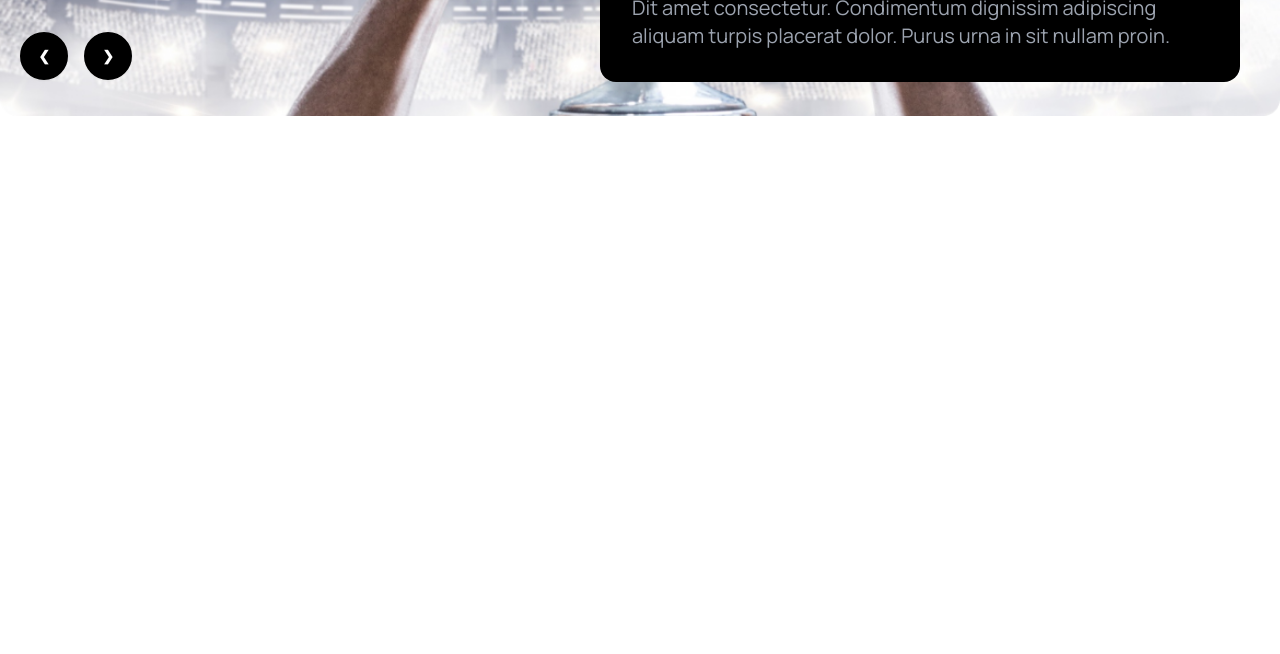
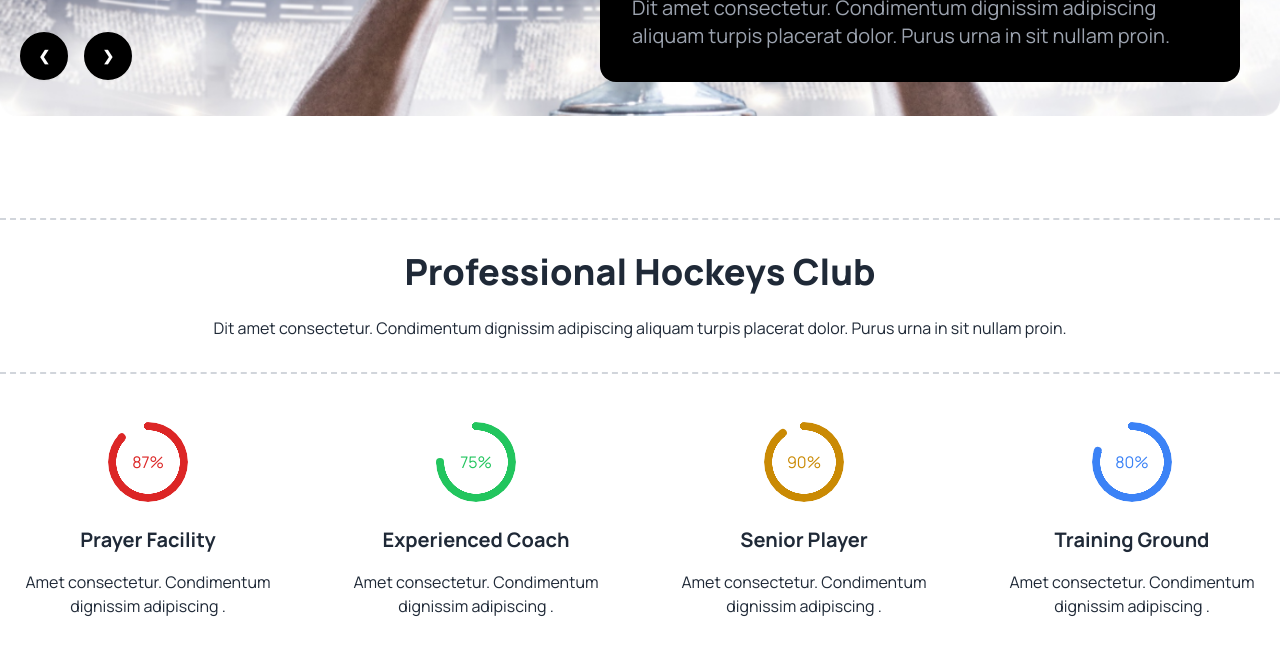
Before and after one commit to UmmayKashfa/hockey, a plain HTML site: page index.html in a window 1280 px wide. Shown: the part 658-1312 px from the top of the page. Before the commit the page ends 800 px from the top, so only its background shows below. Drawn offline with nearby package versions, Linux system fonts and the light colour scheme.

Commit message:
hockey club added

```diff
--- a/index.html
+++ b/index.html
@@ -84,7 +84,38 @@
         </div>
     </header>
     <main>
+        <!-- hockey club -->
+        <section class="mt-24 mb-24 text-center">
+            <div class="border-dashed border-y-2 border-gray-300 pt-8 pb-8">
+                <h2 class="text-4xl font-extrabold mb-6">Professional Hockeys Club</h2>
+                <p>Dit amet consectetur. Condimentum dignissim adipiscing aliquam turpis placerat dolor. Purus urna in sit nullam proin. </p></div>
+            <div class="flex gap-8 flex-col lg:flex-row">
+                <div class="mt-12">
+                    <div class="radial-progress text-red-600" style="--value:87;" role="progressbar">87%</div>
+                    <h4 class="text-xl font-bold mt-6 mb-4">Prayer Facility</h4>
+                    <p>Amet consectetur. Condimentum dignissim adipiscing .</p>
+                </div>
+                <div class="mt-12">
+                    <div class="radial-progress text-green-500" style="--value:75;" role="progressbar">75%</div>
+                    <h4 class="text-xl font-bold mt-6 mb-4">Experienced Coach</h4>
+                    <p>Amet consectetur. Condimentum dignissim adipiscing .</p>
+                </div>
+                <div class="mt-12">
+                    <div class="radial-progress text-yellow-600" style="--value:90;" role="progressbar">90%</div>
+                    <h4 class="text-xl font-bold mt-6 mb-4">Senior Player</h4>
+                    <p>Amet consectetur. Condimentum dignissim adipiscing .</p>
+                </div>
+                <div class="mt-12">
+                    <div class="radial-progress text-blue-500" style="--value:80;" role="progressbar">80%</div>
+                    <h4 class="text-xl font-bold mt-6 mb-4">Training Ground</h4>
+                    <p>Amet consectetur. Condimentum dignissim adipiscing .</p>
+                </div>
+            </div>
+        </section>
+        <!-- program section -->
+        <section>
 
+        </section>
     </main>
     <footer>
 
```
